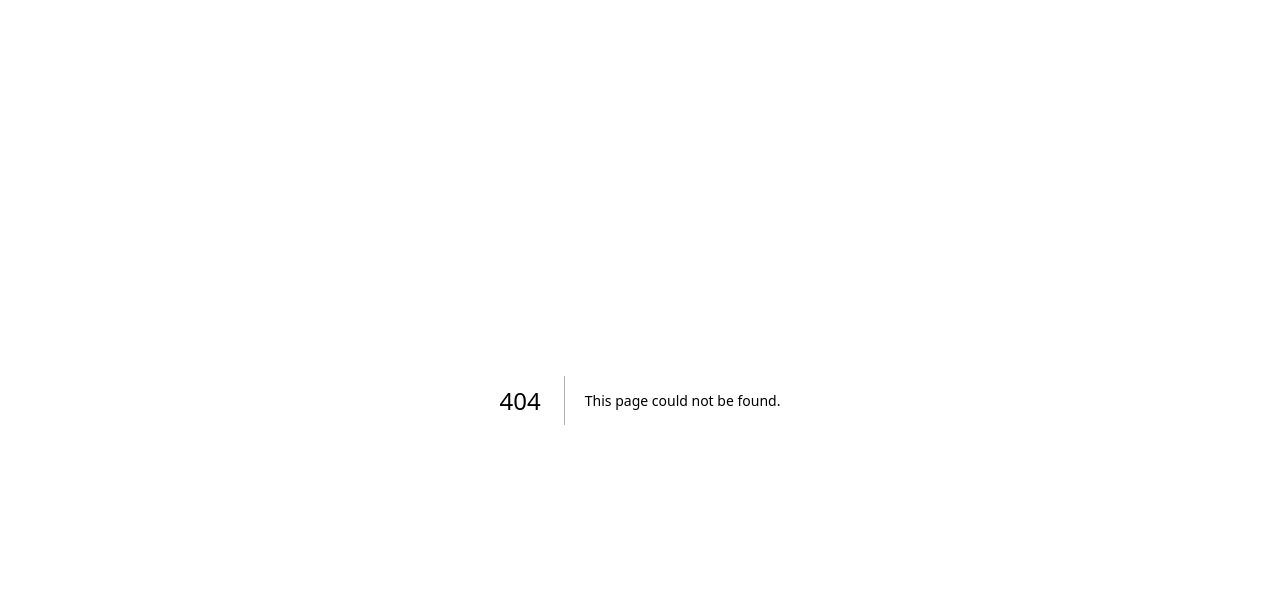
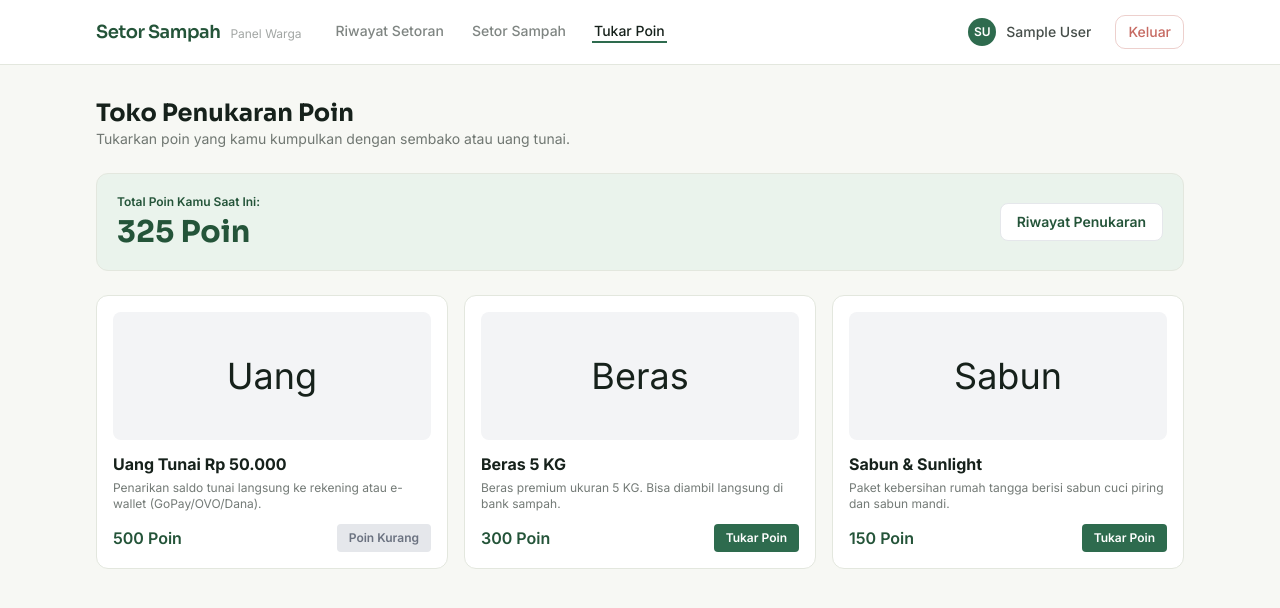
Before and after one commit to MaL1kq/Anjas-Ardiansah_XII-PPLG_Laravel_Setor-Sampah, a Next.js app: page /tukar-poin in a window 1280 px wide. Before the commit this address had no page. Shown: the top 608 px of the page. Built offline with nearby package versions, Linux system fonts and the light colour scheme; no server answers; sample sign-in values are in the browser's storage.

Commit message:
feat: tambahkan fitur tukar poin, hapus emoji dari UI

```diff
--- a/app/(user)/layout.tsx
+++ b/app/(user)/layout.tsx
@@ -6,6 +6,7 @@ import TopNav from "@/components/TopNav";
 const items = [
   { href: "/dashboard", label: "Riwayat Setoran" },
   { href: "/setor", label: "Setor Sampah" },
+  { href: "/tukar-poin", label: "Tukar Poin" },
 ];
 
 export default async function UserLayout({ children }: { children: React.ReactNode }) {
--- /dev/null
+++ b/app/(user)/tukar-poin/page.tsx
@@ -0,0 +1,55 @@
+import React from 'react';
+
+export default function TukarPoinPage() {
+  return (
+    <section>
+      <div className="mb-6">
+        <h1 className="font-display text-2xl font-bold text-ink">Toko Penukaran Poin</h1>
+        <p className="text-sm text-ink/60">Tukarkan poin yang kamu kumpulkan dengan sembako atau uang tunai.</p>
+      </div>
+
+      <div className="card p-5 mb-6 flex flex-col sm:flex-row items-center justify-between gap-4 bg-brand-50 border-brand-200 rounded-xl">
+        <div>
+          <span className="text-xs text-brand-600 font-semibold block mb-1">Total Poin Kamu Saat Ini:</span>
+          <span className="font-display text-3xl font-bold text-brand-600">325 Poin</span>
+        </div>
+        <button className="bg-white text-brand-600 border border-brand-200 font-semibold px-4 py-2 rounded-lg text-sm transition hover:bg-brand-100">
+          Riwayat Penukaran
+        </button>
+      </div>
+
+      <div className="grid grid-cols-1 sm:grid-cols-2 md:grid-cols-3 gap-4">
+        {/* Item 1 */}
+        <div className="card p-4 flex flex-col bg-white border border-line rounded-xl">
+          <div className="w-full h-32 bg-gray-100 rounded-lg mb-3 flex items-center justify-center text-4xl">Uang</div>
+          <h3 className="font-bold text-ink mb-1">Uang Tunai Rp 50.000</h3>
+          <p className="text-xs text-ink/60 mb-3 flex-1">Penarikan saldo tunai langsung ke rekening atau e-wallet (GoPay/OVO/Dana).</p>
+          <div className="flex items-center justify-between mt-auto">
+            <span className="font-semibold text-brand-600">500 Poin</span>
+            <button className="text-xs bg-gray-200 text-gray-500 font-semibold px-3 py-1.5 rounded cursor-not-allowed">Poin Kurang</button>
+          </div>
+        </div>
+        {/* Item 2 */}
+        <div className="card p-4 flex flex-col bg-white border border-line rounded-xl">
+          <div className="w-full h-32 bg-gray-100 rounded-lg mb-3 flex items-center justify-center text-4xl">Beras</div>
+          <h3 className="font-bold text-ink mb-1">Beras 5 KG</h3>
+          <p className="text-xs text-ink/60 mb-3 flex-1">Beras premium ukuran 5 KG. Bisa diambil langsung di bank sampah.</p>
+          <div className="flex items-center justify-between mt-auto">
+            <span className="font-semibold text-brand-600">300 Poin</span>
+            <button className="text-xs bg-brand-500 text-white hover:bg-brand-600 font-semibold px-3 py-1.5 rounded transition">Tukar Poin</button>
+          </div>
+        </div>
+        {/* Item 3 */}
+        <div className="card p-4 flex flex-col bg-white border border-line rounded-xl">
+          <div className="w-full h-32 bg-gray-100 rounded-lg mb-3 flex items-center justify-center text-4xl">Sabun</div>
+          <h3 className="font-bold text-ink mb-1">Sabun & Sunlight</h3>
+          <p className="text-xs text-ink/60 mb-3 flex-1">Paket kebersihan rumah tangga berisi sabun cuci piring dan sabun mandi.</p>
+          <div className="flex items-center justify-between mt-auto">
+            <span className="font-semibold text-brand-600">150 Poin</span>
+            <button className="text-xs bg-brand-500 text-white hover:bg-brand-600 font-semibold px-3 py-1.5 rounded transition">Tukar Poin</button>
+          </div>
+        </div>
+      </div>
+    </section>
+  );
+}
```
